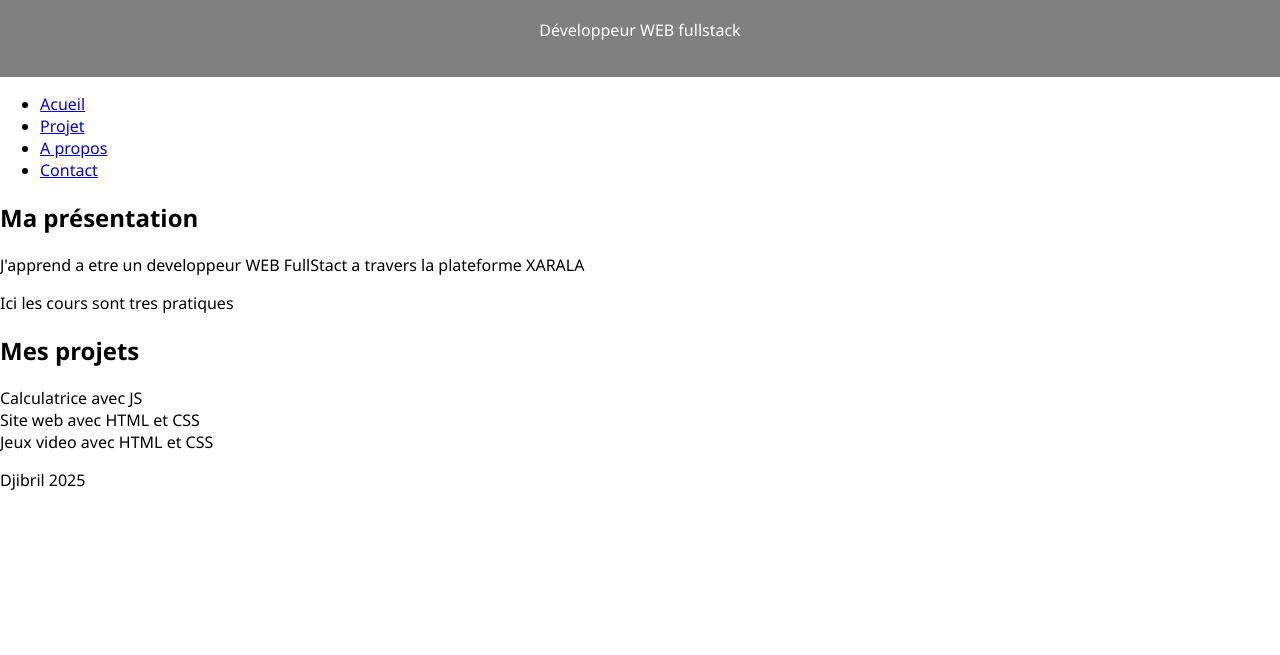
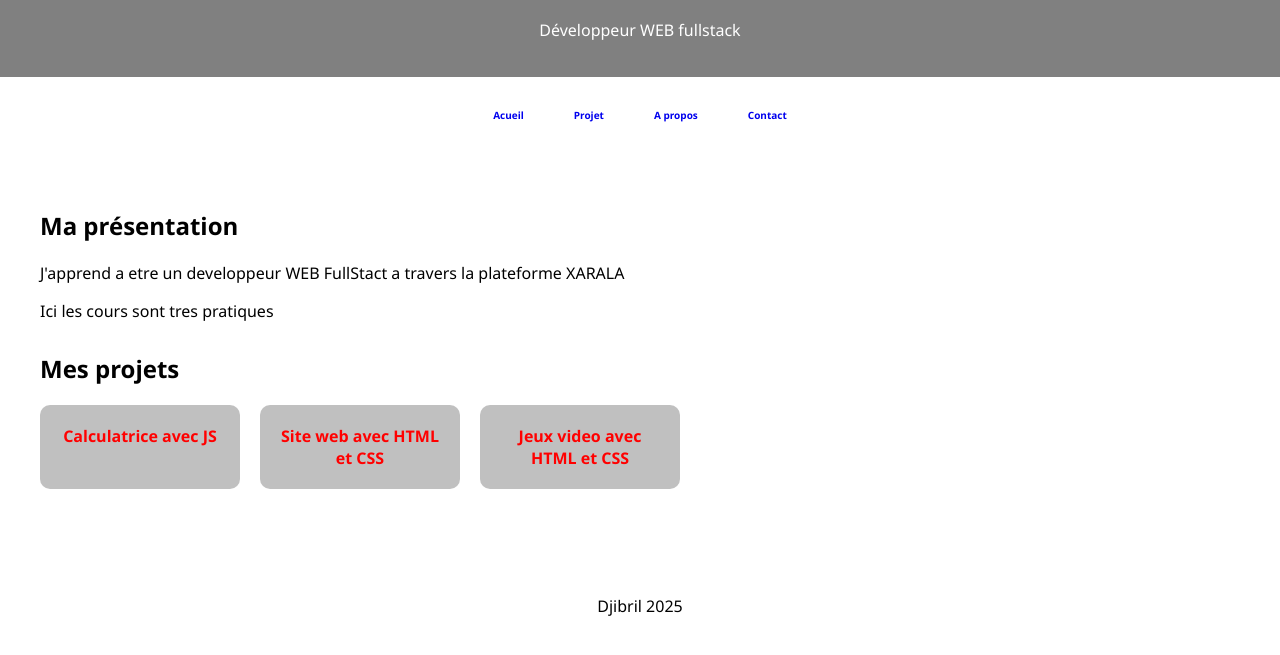
Before and after one commit to Jibril93FAY/PremierProjet, a plain HTML site: page index.html in a window 1280 px wide. Shown: the part 87-742 px from the top of the page. Drawn offline with Linux system fonts and the light colour scheme.

Commit message:
appliquer css au body

```diff
--- a/style.css
+++ b/style.css
@@ -10,3 +10,51 @@ header {
     padding: 20px;
     text-align: center;
 }
+
+nav ul {
+  display: flex;
+  list-style: none;
+  margin: 0;
+  padding: 0;
+  justify-content: center;
+}
+
+nav li {
+  margin: 25px;
+}
+
+nav a {
+  text-decoration: none;
+  font-size: 10px;
+  font-weight: bold;
+}
+
+main {
+  width: 800px;
+  padding: 40px;
+  margin: 0px;
+}
+
+section {
+  margin-bottom: 30px;
+}
+
+.grid {
+  display: grid;
+  grid-template-columns: 200px 200px 200px;
+  gap: 20px;
+}
+
+.card {
+  background-color: silver;
+  padding: 20px;
+  text-align: center;
+  border-radius: 10px;
+  font-weight: bold;
+  color: red;
+}
+
+footer {
+  padding: 20px;
+  text-align: center;
+}
```
